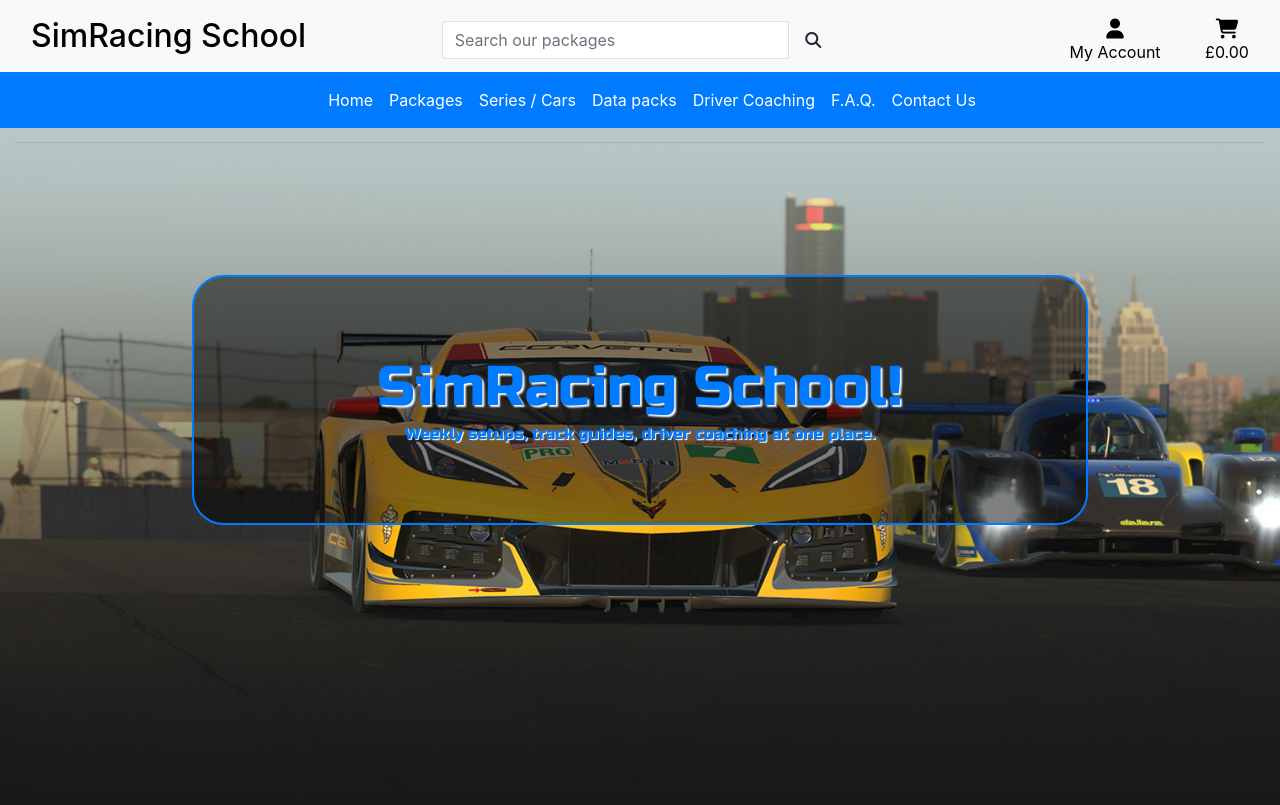
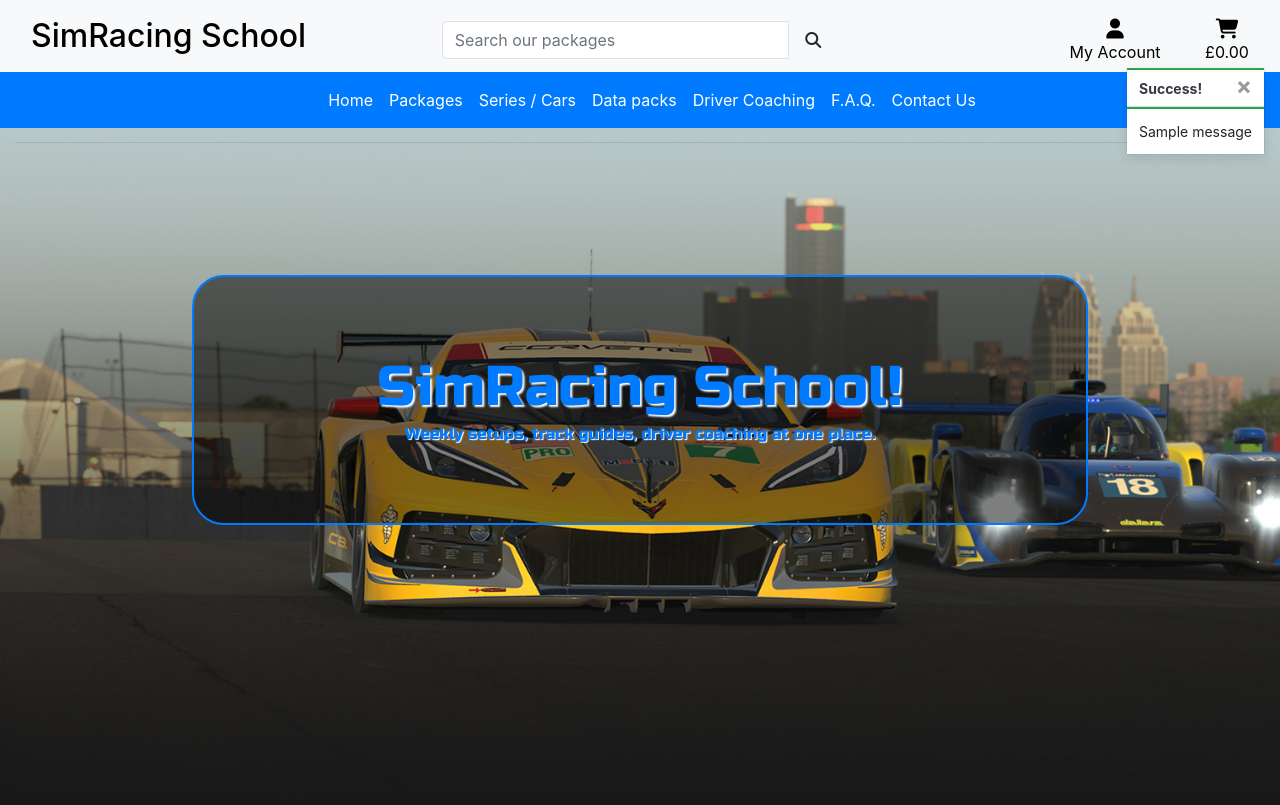
Before and after one commit to Code-Institute-Submissions/ci-ms4-simdriver-school, a Django app: page / in a window 1280 px wide. Shown: the top 805 px of the page. Run offline with Django 3.2, Linux system fonts and the light colour scheme; tables that the repository leaves empty hold one stand-in row (values such as "Sample post"); one stand-in notice (Sample message) is shown; parts of the project's set-up code (start-up, migrations or seed data) failed here and were passed over; some libraries are stand-ins or nearby versions.

Commit message:
Added toasts

```diff
--- a/cart/views.py
+++ b/cart/views.py
@@ -1,4 +1,7 @@
 from django.shortcuts import render, redirect, reverse, HttpResponse
+from django.contrib import messages
+
+from products.models import Product
 
 # Create your views here.
 
@@ -11,11 +14,13 @@ def view_cart(request):
 def add_to_cart(request, item_id):
     """ Add a product to the shopping cart """
 
+    product = Product.objects.get(pk=item_id)
     quantity = int(request.POST.get('quantity'))
     redirect_url = request.POST.get('redirect_url')
     cart = request.session.get('cart', {})
 
     cart[item_id] = quantity
+    messages.success(request, f'Added {product.name} to your cart')
 
     request.session['cart'] = cart
     return redirect(redirect_url)
--- a/simracing_school/settings.py
+++ b/simracing_school/settings.py
@@ -81,6 +81,8 @@ TEMPLATES = [
         },
     },
 ]
+
+MESSAGE_STORAGE = 'django.contrib.messages.storage.session.SessionStorage'
 
 """
 Allauth settings:
--- a/static/css/base.css
+++ b/static/css/base.css
@@ -182,6 +182,22 @@ footer {
     margin: 0 auto;
 }
 
+/* --- Toaster styles --- */
+.message-container {
+    position: fixed;
+    top: 68px;
+    right: 15px;
+    z-index: 9999999;
+}
+
+.custom-toast {
+    overflow: visible;
+}
+
+.toast-capper {
+    height: 2px;
+}
+
 /* --- Medium screen size styles --- */
 @media only screen and (max-width: 768px) {
     .info-bar {
--- a/templates/base.html
+++ b/templates/base.html
@@ -123,7 +123,21 @@
 
         <!-- Messages block -->
         {% if messages %}
-            <div class="message-container"></div>
+            <div class="message-container">
+                {% for message in messages %}
+                    {% with message.level as level %}
+                        {% if level == 40 %}
+                            {% include 'includes/toasts/toast_error.html' %}
+                        {% elif level == 30 %}
+                            {% include 'includes/toasts/toast_warning.html' %}
+                        {% elif level == 25 %}
+                            {% include 'includes/toasts/toast_success.html' %}
+                        {% else %}
+                            {% include 'includes/toasts/toast_info.html' %}
+                        {% endif %}
+                    {% endwith %}
+                {% endfor %}
+            </div>
         {% endif %}
 
         {% block page_header %}
@@ -132,6 +146,7 @@
         {% block content %}
         {% endblock %}
 
+        <!-- Footer -->
         <footer class="w-100">
             <div class="row  text-center">
                 <div class="col-sm-4">footer left</div>
@@ -162,7 +177,9 @@
         </footer>
 
         {% block postloadjs %}
-        {% endblock %}
+        <script type="text/javascript">
+            $('.toast').toast('show');
+        </script>
 
         <script type="text/javascript">
             let link = $('.show');
@@ -171,5 +188,9 @@
                 $(this).addClass("active-nav");
             })
         </script>
+        {% endblock %}
+
+
+
     </body>
 </html>
--- /dev/null
+++ b/templates/includes/toasts/toast_success.html
@@ -0,0 +1,14 @@
+<div class="toast custom-toast border-top-0" data-autohide="false">
+    <div class="arrow-up arrow-success"></div>
+    <div class="w-100 toast-capper bg-success"></div>
+    <div class="toast-header bg-white text-dark">
+        <strong class="mr-auto">Success!</strong>
+        <button type="button" class="ml-2 mb-1 close text-dark" data-dismiss="toast" aria-label="Close">
+            <span aria-hidden="true">&times;</span>
+        </button>
+    </div>
+    <div class="w-100 toast-capper bg-success"></div>
+    <div class="toast-body bg-white">
+        {{ message }}
+    </div>
+</div>
```
Also changed, not shown: templates/includes/toasts/toast_error.html (added, +14 -0 lines), templates/includes/toasts/toast_info.html (added, +14 -0 lines), templates/includes/toasts/toast_warning.html (added, +14 -0 lines), templates/includes/main-nav.html (line endings or trailing spaces).
